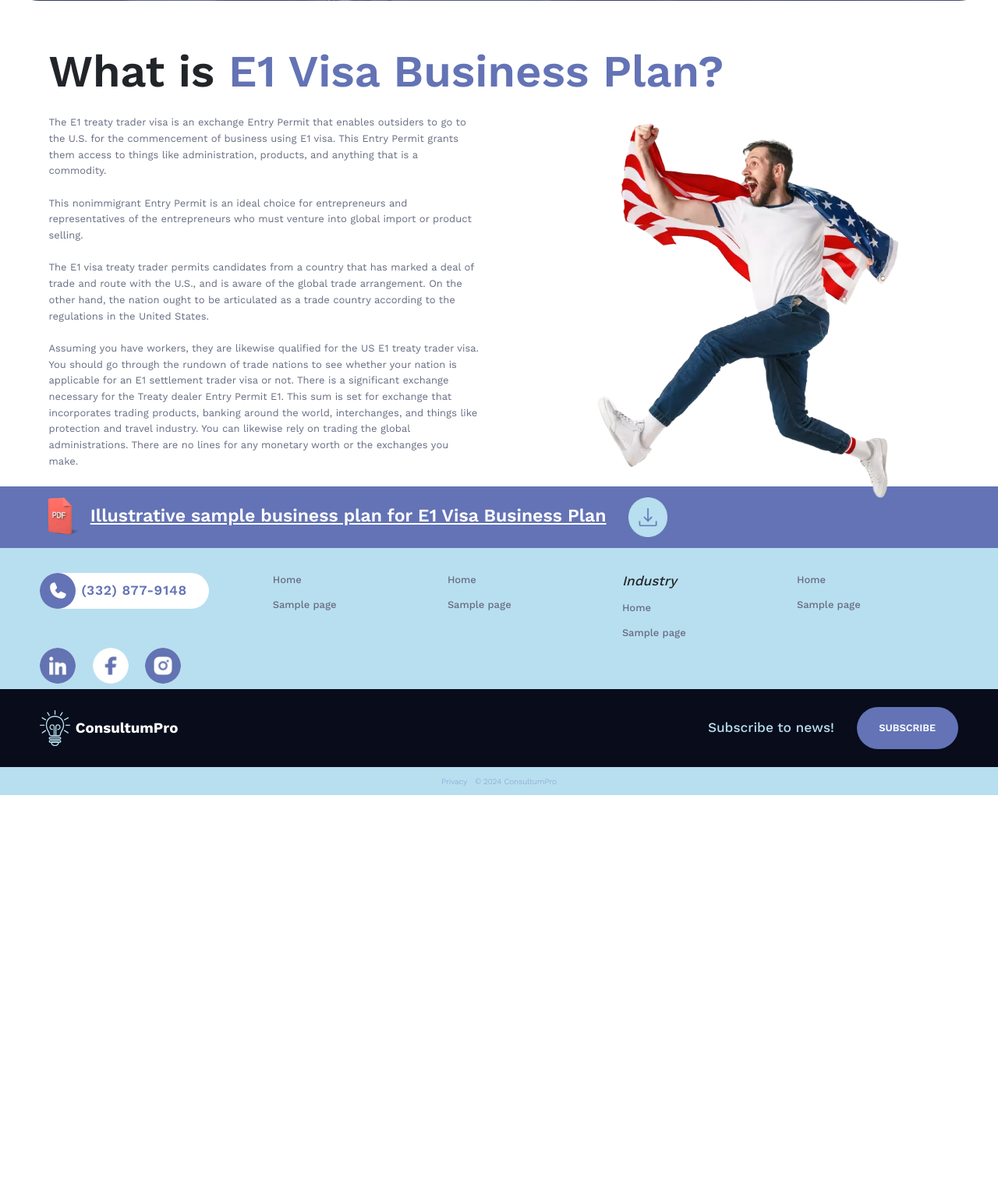
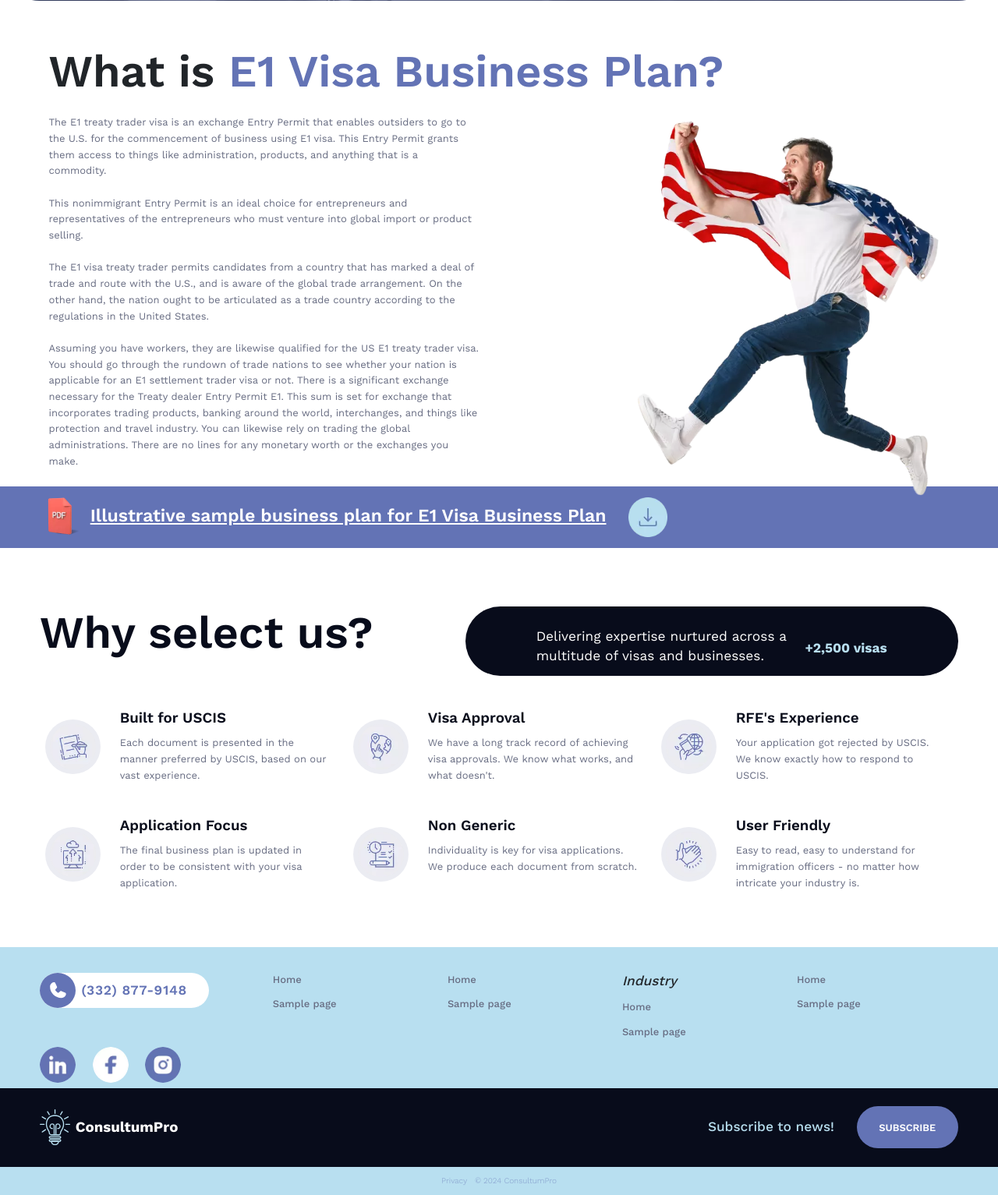
Before and after one commit to Olegborodko/consultum_pro, a WordPress theme: template themes/consultum/template-e1.php in a window 1280 px wide. Shown: the part 470-2003 px from the top of the page at 78% size. Before the commit the page ends 1490 px from the top, so only its background shows below. Run offline with PHP 8.4 and a stand-in for WordPress, Linux system fonts and the light colour scheme; the site name, menu and one post (Sample post) are stand-ins, and other content is empty; some libraries are stand-ins or nearby versions.

Commit message:
why select us block

```diff
--- a/themes/consultum/assets/sass/e1/_what_is_e1.scss
+++ b/themes/consultum/assets/sass/e1/_what_is_e1.scss
@@ -26,6 +26,7 @@ section.what-is-e1 {
     text-align: left;
     max-width: 50.4rem;
     padding: 1.26rem 1.008rem 1.89rem;
+    position: relative;
 
     &:after {
       display: block;
@@ -35,7 +36,7 @@ section.what-is-e1 {
       height: 42.525rem;
       background-image: url("./assets/img/young_man_with_flag.webp");
       background-size: 100%;
-      bottom: 5.332rem;
+      bottom: -1.26rem;
       left: 67rem;
       z-index: 1;
     }
@@ -74,6 +75,16 @@ section.what-is-e1 {
 
     span {
       padding-right: 2.52rem;
+    }
+  }
+
+  @media screen and (min-width: 1930px) {
+    .desc {
+      &:after {
+        left: 110%;
+
+        z-index: 1;
+      }
     }
   }
 
--- /dev/null
+++ b/themes/consultum/assets/sass/e1/_why_select_us.scss
@@ -0,0 +1,92 @@
+section.why-select-us {
+  padding: 6.615rem 0 6.3rem;
+
+  h2 {
+    color: rgb(8, 12, 27);
+    font-family: Work Sans;
+    font-size: 5.04rem;
+    font-weight: 600;
+    line-height: 120%;
+    letter-spacing: 0%;
+    text-align: center;
+  }
+
+  .delivering-box {
+    align-items: center;
+    border-radius: 6.3rem;
+    background-color: var(--black, #080c1b);
+    display: flex;
+    max-width: 55.755rem;
+    font-size: 1.512rem;
+    justify-content: center;
+    padding: 1.764rem 8rem;
+    gap: 1.26rem;
+
+    .text {
+      color: var(--white, #fff);
+      font-family: Work Sans, sans-serif;
+      font-weight: 400;
+      line-height: 2.142rem;
+      max-width: 28.98rem;
+      position: relative;
+      top: 0.504rem;
+    }
+
+    .visas {
+      color: var(--blue-primary, #b8dff0);
+      text-align: center;
+      font-family: Work Sans, sans-serif;
+      font-weight: 700;
+      line-height: 160%;
+      margin: auto 0;
+      white-space: nowrap;
+      position: relative;
+      top: 0.756rem;
+    }
+  }
+
+  .top {
+    display: flex;
+    justify-content: space-between;
+    padding-bottom: 1.89rem;
+  }
+
+  .boxes {
+    display: flex;
+    flex-wrap: wrap;
+    gap: 1.89rem;
+
+    .el-why-select-us-box {
+      padding-top: 1.89rem;
+    }
+  }
+
+  @media screen and (max-width: 1000px) {
+
+    //1000
+    .top {
+      flex-direction: column;
+    }
+
+    h2 {
+      padding-bottom: 1.26rem;
+    }
+
+    .delivering-box {
+      margin: 0 auto;
+    }
+  }
+
+  @media screen and (max-width: 600px) {
+    //600
+
+    h2 {
+      font-size: 3.654rem;
+    }
+
+    .delivering-box{
+      flex-direction: column;
+      padding: 1.764rem 2rem;
+    }
+  }
+}
--- a/themes/consultum/assets/sass/main.scss
+++ b/themes/consultum/assets/sass/main.scss
@@ -23,6 +23,7 @@ Tags: custom-background, custom-logo, custom-menu, featured-images, threaded-com
 @import "../../elements/box_industry/index";
 @import "../../elements/btn/index";
 @import "../../elements/testimonials_box/index";
+@import "../../elements/box_why_select_us/index";
 
 @import "fonts";
 @import "general";
@@ -39,5 +40,6 @@ Tags: custom-background, custom-logo, custom-menu, featured-images, threaded-com
 
 @import "e1/banner_e1";
 @import "e1/what_is_e1";
+@import "e1/why_select_us";
 
 @import "footer";
--- /dev/null
+++ b/themes/consultum/elements/box_why_select_us/index.php
@@ -0,0 +1,20 @@
+<?php
+function el_why_select_us_box($title, $desc, $img_src)
+{
+  ?>
+  <div class="el-why-select-us-box">
+    <div class="column">
+      <img loading="lazy" srcset="<?= $img_src ?>" class="img" />
+    </div>
+    <div class="column-2">
+      <div class="title">
+        <?= $title ?>
+      </div>
+      <div class="desc">
+        <?= $desc ?>
+      </div>
+    </div>
+  </div>
+  <?php
+}
+?>
--- a/themes/consultum/header.php
+++ b/themes/consultum/header.php
@@ -17,6 +17,7 @@ require_once get_template_directory() . "/elements/box_review/index.php";
 require_once get_template_directory() . "/elements/box_industry/index.php";
 require_once get_template_directory() . "/elements/btn/index.php";
 require_once get_template_directory() . "/elements/testimonials_box/index.php";
+require_once get_template_directory() . "/elements/box_why_select_us/index.php";
 ?>
 <!doctype html>
 <html <?php language_attributes(); ?>>
--- a/themes/consultum/style.css
+++ b/themes/consultum/style.css
@@ -371,6 +371,48 @@ Tags: custom-background, custom-logo, custom-menu, featured-images, threaded-com
   box-shadow: 0rem 0.63rem 2.835rem 0rem rgba(99, 115, 181, 0.25);
 }
 
+.el-why-select-us-box {
+  max-width: 32.76rem;
+  gap: 1.26rem;
+  display: flex;
+}
+.el-why-select-us-box .column {
+  display: flex;
+  flex-direction: column;
+  line-height: normal;
+  width: 23%;
+  margin-left: 0rem;
+  justify-content: center;
+  align-items: center;
+  padding: 0.63rem;
+}
+.el-why-select-us-box .img {
+  aspect-ratio: 1;
+  object-fit: auto;
+  object-position: center;
+  width: 6.174rem;
+  background-color: var(--BG-fiolet, #ebecf2);
+  border-radius: 50%;
+  height: 6.174rem;
+}
+.el-why-select-us-box .column-2 {
+  display: flex;
+  flex-direction: column;
+  line-height: normal;
+  width: 77%;
+  margin-left: 0.315rem;
+  flex-grow: 1;
+}
+.el-why-select-us-box .title {
+  color: #080c1b;
+  font: 600 1.638rem/120% Work Sans, sans-serif;
+}
+.el-why-select-us-box .desc {
+  color: var(--text, #666b81);
+  margin-top: 0.882rem;
+  font: 400 1.134rem/1.827rem Work Sans, sans-serif;
+}
+
 body,
 html {
   margin: 0;
@@ -1683,6 +1725,7 @@ section.what-is-e1 .desc {
   text-align: left;
   max-width: 50.4rem;
   padding: 1.26rem 1.008rem 1.89rem;
+  position: relative;
 }
 section.what-is-e1 .desc:after {
   display: block;
@@ -1692,7 +1735,7 @@ section.what-is-e1 .desc:after {
   height: 42.525rem;
   background-image: url("./assets/img/young_man_with_flag.webp");
   background-size: 100%;
-  bottom: 5.332rem;
+  bottom: -1.26rem;
   left: 67rem;
   z-index: 1;
 }
@@ -1725,6 +1768,12 @@ section.what-is-e1 .pdf-link {
 }
 section.what-is-e1 .pdf-link span {
   padding-right: 2.52rem;
+}
+@media screen and (min-width: 1930px) {
+  section.what-is-e1 .desc:after {
+    left: 110%;
+    z-index: 1;
+  }
 }
 @media screen and (max-width: 1000px) {
   section.what-is-e1 .desc {
@@ -1752,6 +1801,83 @@ section.what-is-e1 .pdf-link span {
   section.what-is-e1 .pdf-link span {
     font-size: 20px;
     line-height: 0;
+  }
+}
+
+section.why-select-us {
+  padding: 6.615rem 0 6.3rem;
+}
+section.why-select-us h2 {
+  color: rgb(8, 12, 27);
+  font-family: Work Sans;
+  font-size: 5.04rem;
+  font-weight: 600;
+  line-height: 120%;
+  letter-spacing: 0%;
+  text-align: center;
+}
+section.why-select-us .delivering-box {
+  align-items: center;
+  border-radius: 6.3rem;
+  background-color: var(--black, #080c1b);
+  display: flex;
+  max-width: 55.755rem;
+  font-size: 1.512rem;
+  justify-content: center;
+  padding: 1.764rem 8rem;
+  gap: 1.26rem;
+}
+section.why-select-us .delivering-box .text {
+  color: var(--white, #fff);
+  font-family: Work Sans, sans-serif;
+  font-weight: 400;
+  line-height: 2.142rem;
+  max-width: 28.98rem;
+  position: relative;
+  top: 0.504rem;
+}
+section.why-select-us .delivering-box .visas {
+  color: var(--blue-primary, #b8dff0);
+  text-align: center;
+  font-family: Work Sans, sans-serif;
+  font-weight: 700;
+  line-height: 160%;
+  margin: auto 0;
+  white-space: nowrap;
+  position: relative;
+  top: 0.756rem;
+}
+section.why-select-us .top {
+  display: flex;
+  justify-content: space-between;
+  padding-bottom: 1.89rem;
+}
+section.why-select-us .boxes {
+  display: flex;
+  flex-wrap: wrap;
+  gap: 1.89rem;
+}
+section.why-select-us .boxes .el-why-select-us-box {
+  padding-top: 1.89rem;
+}
+@media screen and (max-width: 1000px) {
+  section.why-select-us .top {
+    flex-direction: column;
+  }
+  section.why-select-us h2 {
+    padding-bottom: 1.26rem;
+  }
+  section.why-select-us .delivering-box {
+    margin: 0 auto;
+  }
+}
+@media screen and (max-width: 600px) {
+  section.why-select-us h2 {
+    font-size: 3.654rem;
+  }
+  section.why-select-us .delivering-box {
+    flex-direction: column;
+    padding: 1.764rem 2rem;
   }
 }
 
--- a/themes/consultum/template-e1.php
+++ b/themes/consultum/template-e1.php
@@ -65,6 +65,27 @@ $img_src = get_template_directory_uri() . "/assets/img/";
     </div>
   </div>
 </section>
+<section class="why-select-us">
+  <div class="custom-containder">
+    <div class="top">
+      <h2>Why select us?</h2>
+      <div class="delivering-box">
+        <div class="text">
+          Delivering expertise nurtured across a multitude of visas and businesses.
+        </div>
+        <div class="visas">+2,500 visas</div>
+      </div>
+    </div>
+    <div class="boxes">
+    <?php el_why_select_us_box("Built for USCIS", "Each document is presented in the manner preferred by USCIS, based on our vast experience.", $img_src."/wh1.webp") ?>
+    <?php el_why_select_us_box("Visa Approval", "We have a long track record of achieving visa approvals. We know what works, and what doesn't.", $img_src."/wh2.webp") ?>
+    <?php el_why_select_us_box("RFE's Experience", "Your application got rejected by USCIS. We know exactly how to respond to USCIS.", $img_src."/wh3.webp") ?>
+    <?php el_why_select_us_box("Application Focus", "The final business plan is updated in order to be consistent with your visa application.", $img_src."/wh4.webp") ?>
+    <?php el_why_select_us_box("Non Generic", "Individuality is key for visa applications. We produce each document from scratch.", $img_src."/wh5.webp") ?>
+    <?php el_why_select_us_box("User Friendly", "Easy to read, easy to understand for immigration officers - no matter how intricate your industry is.", $img_src."/wh6.webp") ?>
+    </div>
+  </div>
+</section>
 
 <?php
 get_footer();
```
Also changed, not shown: themes/consultum/a_temp/1.html (+52 -128 lines), themes/consultum/elements/box_why_select_us/_index.scss (added, +46 -0 lines), themes/consultum/assets/img/wh1.webp (added), themes/consultum/assets/img/wh2.webp (added), themes/consultum/assets/img/wh3.webp (added), themes/consultum/assets/img/wh4.webp (added), themes/consultum/assets/img/wh5.webp (added), themes/consultum/assets/img/wh6.webp (added).
